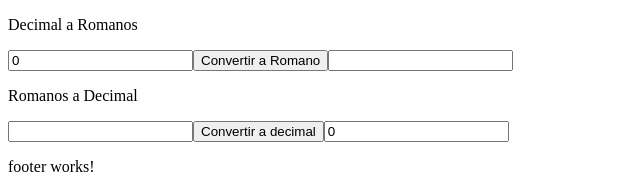
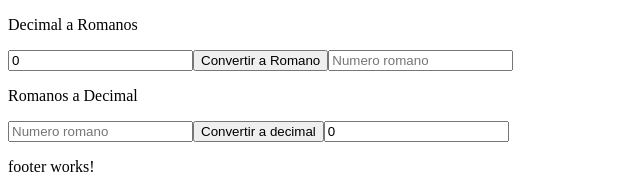
Before and after one commit to FacuBritez/Numeros-Romanos, an Angular app: page / in a window 1280 px wide. Shown: the top 192 px of the page, without its empty margins (0-640 px from the left). Built offline with nearby package versions, Linux system fonts and the light colour scheme.

Commit message:
Agregando placeholders

```diff
--- a/src/app/components/decimal-a-romanos/decimal-a-romanos.component.html
+++ b/src/app/components/decimal-a-romanos/decimal-a-romanos.component.html
@@ -1,4 +1,4 @@
 <p>Decimal a Romanos</p>
-<input [(ngModel)]="numeroDecimal" (keyup.enter)="actualiza(numeroDecimal)">
+<input [(ngModel)]="numeroDecimal" (keyup.enter)="actualiza(numeroDecimal)" placeholder="Numero decimal">
 <button (click)="( actualiza(numeroDecimal) )">Convertir a Romano</button>
-<input [(ngModel)]="romanResult">
+<input [(ngModel)]="romanResult" placeholder="Numero romano" readonly>
--- a/src/app/components/romanos-a-decimal/romanos-a-decimal.component.html
+++ b/src/app/components/romanos-a-decimal/romanos-a-decimal.component.html
@@ -1,4 +1,4 @@
 <p>Romanos a Decimal</p>
-<input [(ngModel)]="numeroRomano" (keyup.enter)="actualiza(numeroRomano)">
+<input [(ngModel)]="numeroRomano" (keyup.enter)="actualiza(numeroRomano)" placeholder="Numero romano">
 <button (click)="( actualiza(numeroRomano) )">Convertir a decimal</button>
-<input [(ngModel)]="decimalResult">
+<input [(ngModel)]="decimalResult" placeholder="Numero decimal">
```
